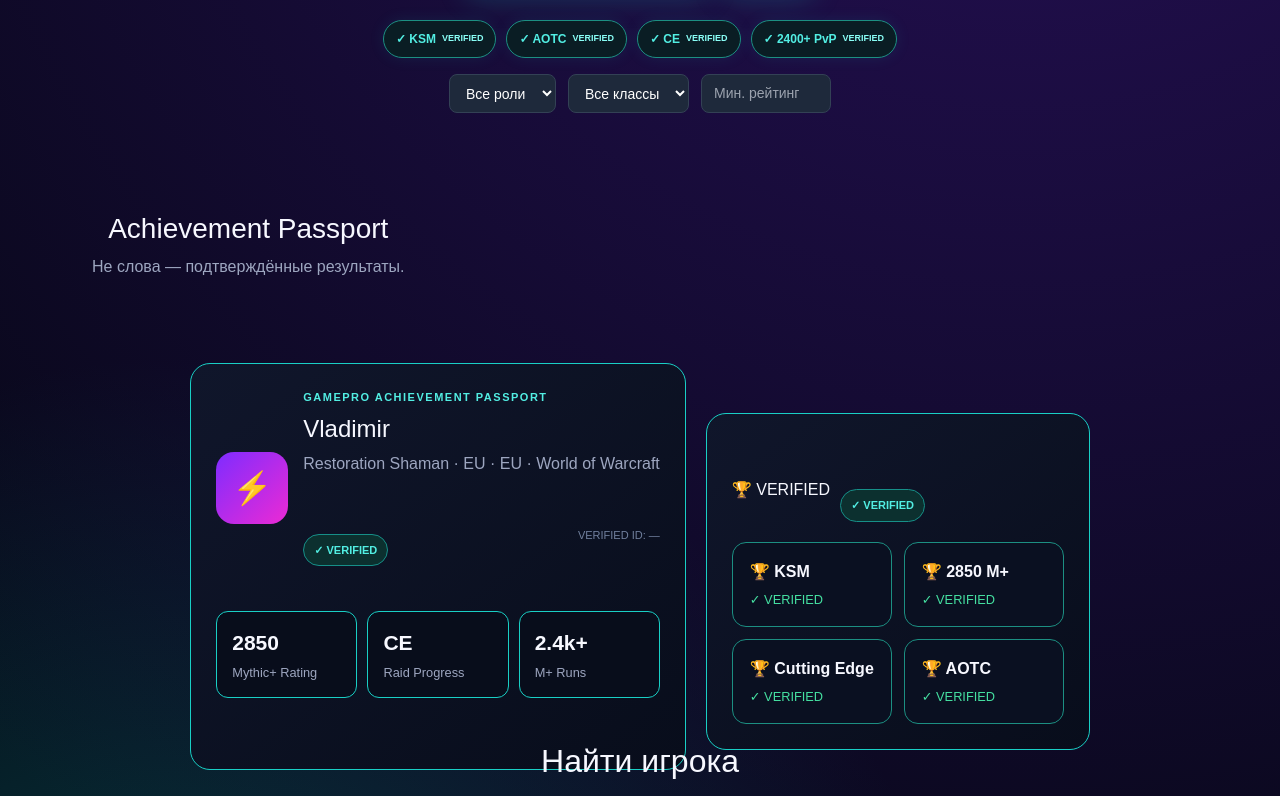
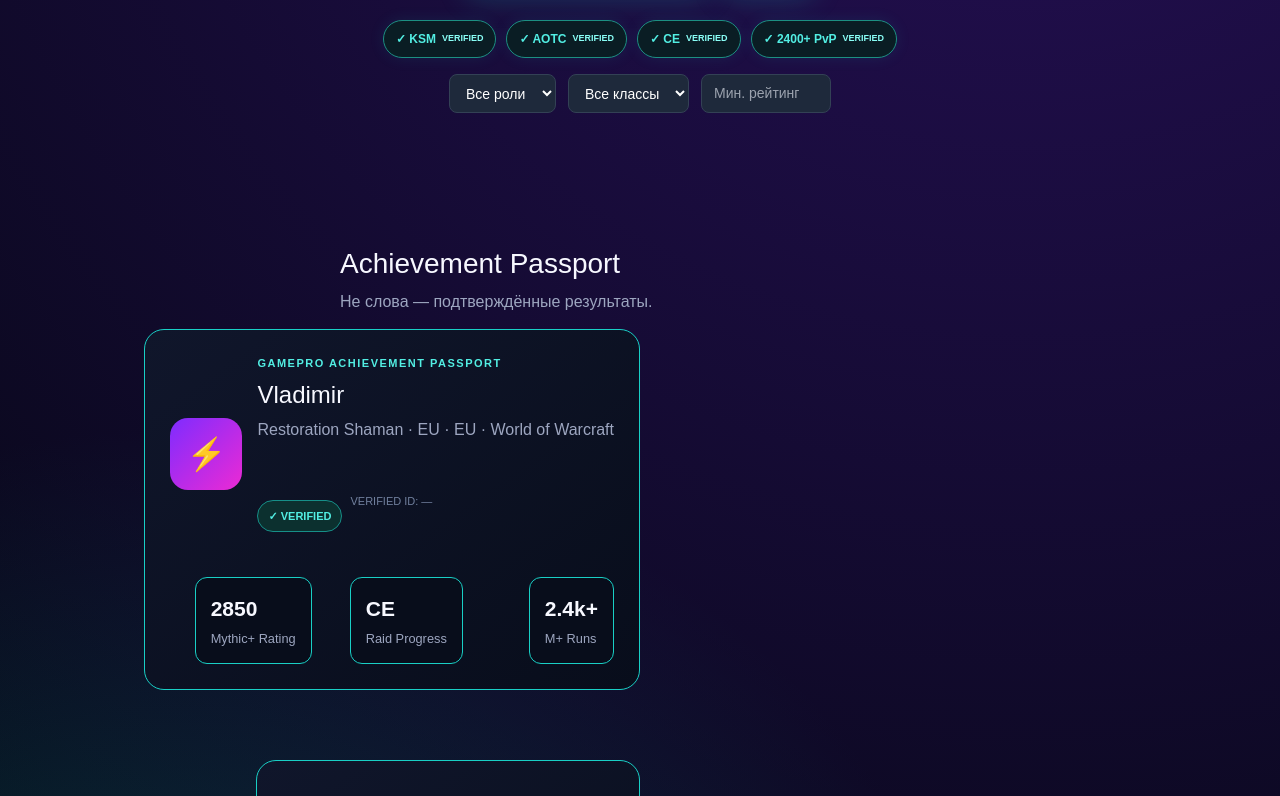
Before and after one commit to vesttrading/gamepro-market, a Next.js app: page / in a window 1280 px wide. Shown: the part 444-1240 px from the top of the page. Built offline with nearby package versions, Linux system fonts and the light colour scheme; no server answers.

Commit message:
Refactor passport layout styles in globals.css

```diff
--- a/app/globals.css
+++ b/app/globals.css
@@ -62,42 +62,57 @@ div[style*="justifyContent: \"space-between\""] {
 }
 
 /* =======================================================
-   КОРРЕКТИРОВКА ЕДИНОГО БЛОКА КАРТОЧКИ
+   ГЛОБАЛЬНОЕ РАЗВЕДЕНИЕ БЛОКОВ ПАСПОРТА ПО КРАЯМ
    ======================================================= */
 
-/* 1. Настраиваем сам единый контейнер */
+/* 1. Главный контейнер паспорта: превращаем в строку и раздвигаем лево/право */
+#passport,
+.passport-container,
+div:has(> #passport) {
+    display: flex !important;
+    flex-direction: row !important;       /* Ставим блок Владимира и блок верификаций в одну строку */
+    justify-content: space-between !important; /* Выталкивает левый блок влево, а правый — вправо */
+    align-items: flex-start !important;    /* Выравнивает их по верхнему краю */
+    width: 100% !important;
+    max-width: 1200px !important;         /* Ограничиваем максимальную ширину карточки */
+    margin: 0 auto !important;            /* Центрируем всю эту большую конструкцию на экране */
+    gap: 40px !important;                 /* Расстояние между левым и правым блоком */
+    box-sizing: border-box !important;
+}
+
+/* 2. ЛЕВЫЙ БЛОК (Иконка, Vladimir, Рейтинги 2850, CE) */
 #passport > div:first-child,
 .sectionHead {
     display: flex !important;
-    flex-direction: column !important; /* Сохраняем вертикальную структуру блока */
-    align-items: flex-start !important; /* Сдвигает Vladimir и VERIFIED к левому краю */
-    padding-left: 32px !important;     /* Красивый отступ от левого края карточки */
-    padding-right: 32px !important;
+    flex-direction: column !important;    /* Элементы внутри левой части идут сверху вниз */
+    align-items: flex-start !important;   /* Прижимаем Vladimir и его кнопку VERIFIED влево */
+    text-align: left !important;
+    width: 50% !important;                /* Отдаем левой части половину ширины */
 }
 
-/* 2. Выстраиваем имя Vladimir и описание ровно по левой линии */
-#passport h1, .sectionHead h1,
-#passport p, .sectionHead p {
+/* Принудительно выравниваем текст и левую кнопку по левому краю */
+#passport > div:first-child h1,
+#passport > div:first-child p,
+#passport > div:first-child button {
     text-align: left !important;
     margin-left: 0 !important;
     margin-right: auto !important;
 }
 
-/* 3. Прижимаем плашку VERIFIED строго влево под имя */
-#passport button, .sectionHead button,
-#passport [class*="verified"], .sectionHead [class*="verified"] {
-    margin-left: 0 !important;
-    margin-right: auto !important;
-    margin-top: 12px !important;      /* Небольшой зазор под текстом */
+/* 3. ПРАВЫЙ БЛОК (Большая панель VERIFIED, KSM, AOTC) */
+#passport > div:last-child,
+div:has(> .verified-badge) {
+    display: flex !important;
+    flex-direction: column !important;
+    align-items: flex-end !important;     /* Прижимаем весь блок и галочки к правому краю */
+    width: 50% !important;                /* Отдаем правой части вторую половину */
 }
 
-/* 4. Возвращаем три нижние плитки (2850, CE...) обратно по центру карточки */
-#passport div[class*="grid"],
-.grid {
-    width: 100% !important;
-    display: flex !important;
-    justify-content: center !important; /* Принудительно центрируем только плитки */
-    margin-top: 24px !important;        /* Отступ между текстом и плитками */
+/* Принудительно выравниваем карточки внутри правого блока по правому краю */
+#passport > div:last-child div,
+#passport > div:last-child button {
+    margin-right: 0 !important;
+    margin-left: auto !important;
 }
 
 /* 3. Блок с НИЖНИМИ карточками ачивок (4 штуки) - строго в ОДНУ СТРОКУ */
```
